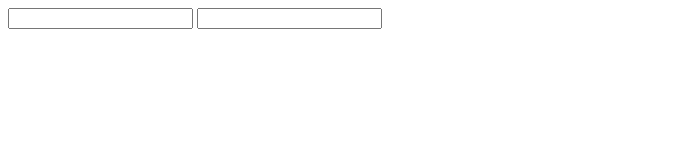
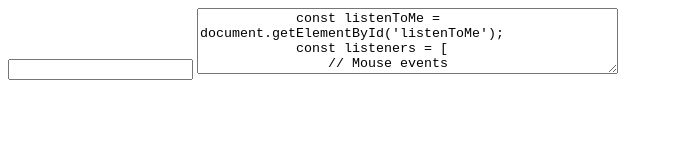
Before and after one commit to lauraexplora/lauraexplora.github.io, a plain HTML site: page index.html in a window 1280 px wide. Shown: the whole page, without its empty margins (0-673 px from the left). Drawn offline with Linux system fonts and the light colour scheme.

Commit message:
add real textarea

```diff
--- a/index.html
+++ b/index.html
@@ -1,7 +1,7 @@
 <html>
     <body>
         <input id="listenToMe" type="text">
-        <input type="textarea">
+        <textarea rows="4" cols="50>
         <script>
             const listenToMe = document.getElementById('listenToMe');
             const listeners = [
```
